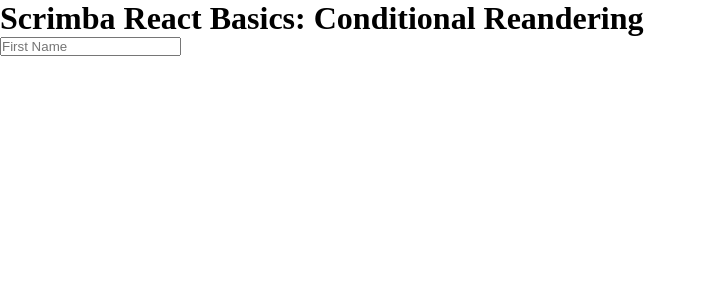
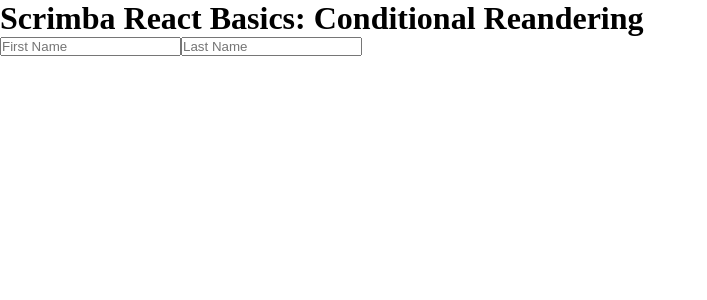
Before and after one commit to tak40/react-basics-form, a React (Vite) app: page / in a window 1280 px wide. Shown: the top 300 px of the page, without its empty margins (0-707 px from the left). Built offline with nearby package versions, Linux system fonts and the light colour scheme.

Commit message:
update: Managing Multiple Inputs

```diff
--- a/src/Form.jsx
+++ b/src/Form.jsx
@@ -5,11 +5,17 @@
 
 function Form(props) {
     const [firstName, setFirstName] = useState('')
+    const [lastName, setLastName] = useState('')
 
     console.log(firstName)
+    console.log(lastName)
 
-    function handleChange(event) {
+    function handleFirstNameChange(event) {
         setFirstName(event.target.value)
+    }
+
+    function handleLastNameChange(event) {
+        setLastName(event.target.value)
     }
 
     return (
@@ -17,7 +23,12 @@
             <input
                 type="text"
                 placeholder="First Name"
-                onChange={handleChange}
+                onChange={handleFirstNameChange}
+            />
+            <input
+                type="text"
+                placeholder="Last Name"
+                onChange={handleLastNameChange}
             />
         </form>
     )
```
Also changed, not shown: 1 other file (tests, documents, lock files or other folders).
